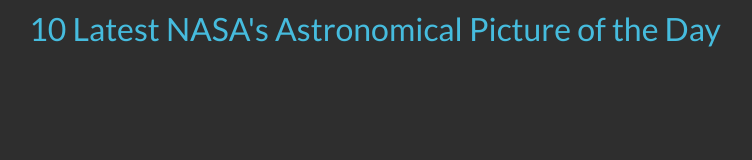
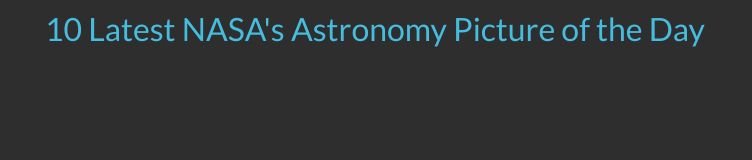
Before and after one commit to junr03/apod, a plain HTML site: page index.html in a window 1280 px wide. Shown: the whole page, without its empty margins (265-1017 px from the left). Drawn offline with Linux system fonts and the light colour scheme; no server answers.

Commit message:
Cosmetic change

```diff
--- a/index.html
+++ b/index.html
@@ -9,7 +9,7 @@
 </head>
 
 <body>
-	<h1>10 Latest NASA's Astronomical Picture of the Day</h1>
+	<h1>10 Latest NASA's Astronomy Picture of the Day</h1>
 	<div id="gallery">
 	</div>
 </body>
```
